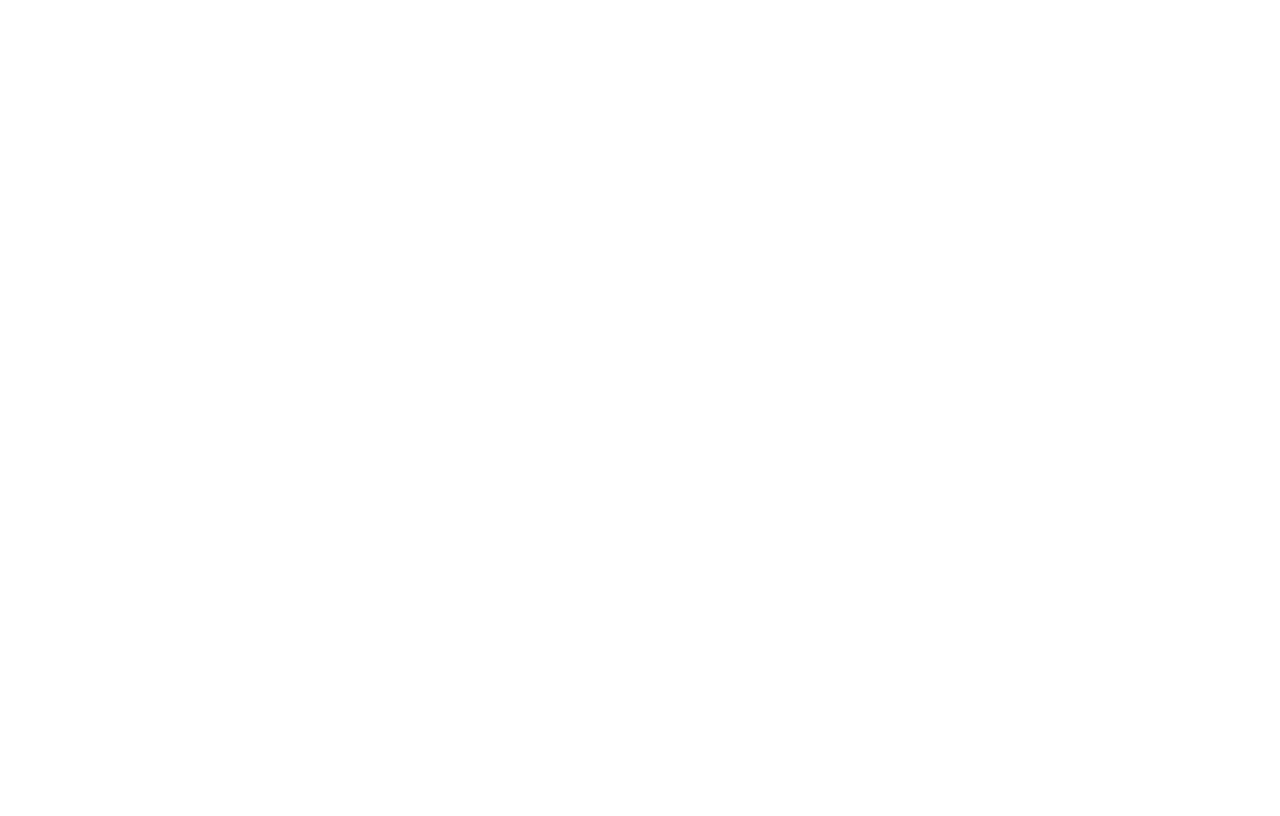
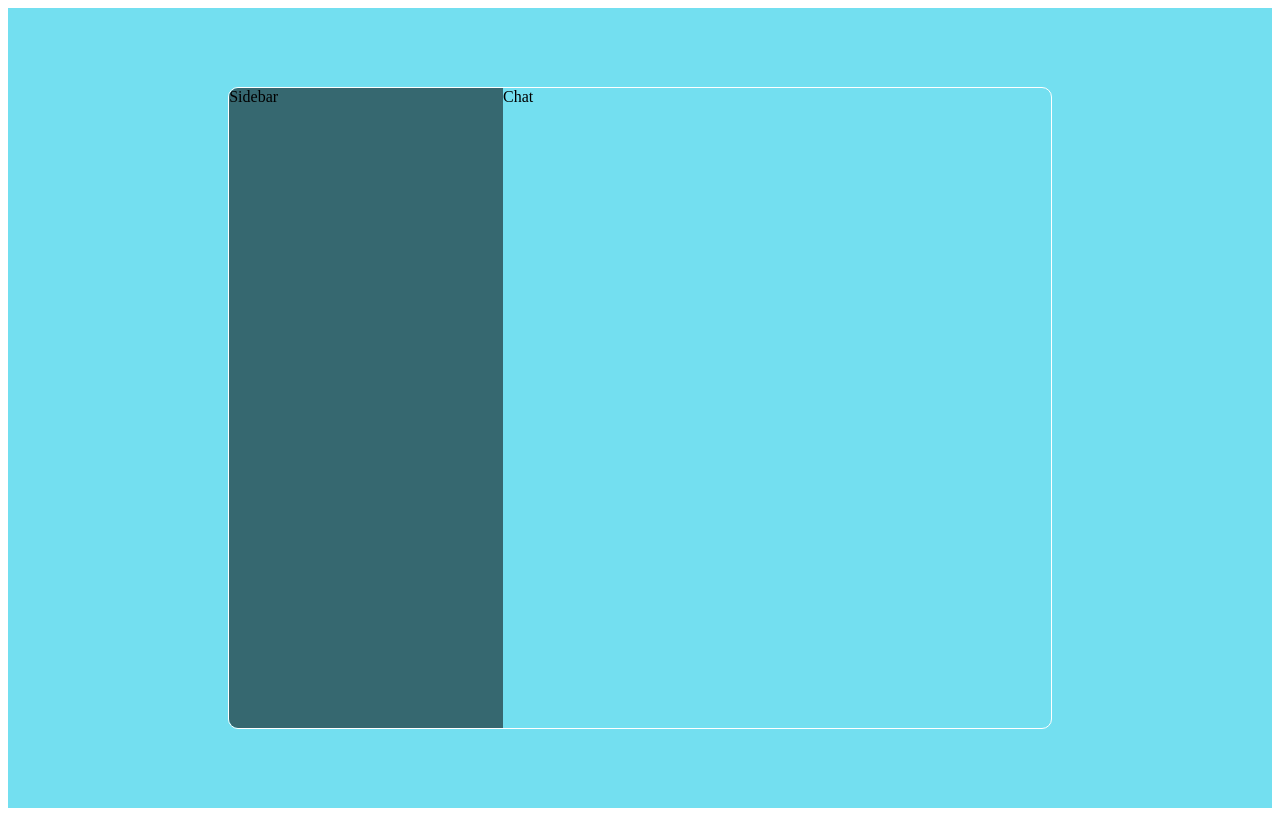
Before and after one commit to Shbucket/chat, a React (Create React App) app: page / in a window 1280 px wide. Built offline with nearby package versions, Linux system fonts and the light colour scheme.

Commit message:
added more styling and functions to files

```diff
--- a/src/components/Chat .jsx
+++ b/src/components/Chat .jsx
@@ -0,0 +1,9 @@
+import React from 'react'
+
+export const Chat  = () => {
+  return (
+    <div className='chat'>Chat </div>
+  )
+}
+
+export default Chat
--- a/src/components/Sidebar.jsx
+++ b/src/components/Sidebar.jsx
@@ -0,0 +1,9 @@
+import React from 'react'
+
+const Sidebar = () => {
+  return (
+    <div className='sidebar'>Sidebar</div>
+  )
+}
+
+export default Sidebar
--- a/src/pages/Home.jsx
+++ b/src/pages/Home.jsx
@@ -1,7 +1,15 @@
 import React from "react";
-
+import Chat from "../components/Chat ";
+import Sidebar from "../components/Sidebar";
 const Home = () => {
-
+return (
+    <div className="home">
+        <div className="container">
+            <Sidebar />
+            <Chat />
+        </div>
+    </div>
+)
 }
 
 export default Home
--- a/src/style.scss
+++ b/src/style.scss
@@ -1,48 +1,48 @@
-.formContainer{
-    background-color: #73DFF0;
+.formContainer {
+  background-color: #73dff0;
   height: 100vh;
   display: flex;
   align-items: center;
   justify-content: center;
-     .formWrapper{
+  .formWrapper {
     background-color: white;
     padding: 20px 60px;
     border-radius: 10px;
     display: flex;
-        flex-direction:column;
+    flex-direction: column;
     gap: 10px;
     align-items: center;
-        .logo{
-            color:#366870;
+    .logo {
+      color: #366870;
       font-weight: bold;
       font-size: 24px;
     }
-        .title{
+    .title {
       color: #366870;
-            font-size:12px;
+      font-size: 12px;
     }
 
-        form{
+    form {
       display: flex;
       flex-direction: column;
       gap: 15px;
-            input{
+      input {
         padding: 15px;
         border: none;
-                width:250px;
-                border-bottom: 1px solid #366870 ;
-                &::placeholder{
-                    color:rgb(175, 175, 175)
+        width: 250px;
+        border-bottom: 1px solid #366870;
+        &::placeholder {
+          color: rgb(175, 175, 175);
         }
       }
-            button{
+      button {
         background-color: #366870;
         color: white;
         padding: 10px;
         border: none;
         cursor: pointer;
       }
-            label{
+      label {
         display: flex;
         align-items: center;
         gap: 10px;
@@ -51,11 +51,33 @@
         cursor: pointer;
       }
     }
-        p{
-            color:#366870;
-            font-size:12px ;
-            margin-top:10px;
-
+    p {
+      color: #366870;
+      font-size: 12px;
+      margin-top: 10px;
     }
   }
 }
+.home {
+  background-color: #73dff0;
+  height: 100vh;
+  display: flex;
+  align-items: center;
+  justify-content: center;
+
+  .container {
+    border: 1px solid white;
+    border-radius: 10px;
+    width: 65%;
+    height: 80%;
+    display: flex;
+    overflow: hidden;
+    .sidebar {
+      flex: 1;
+      background-color: #366870;
+    }
+    .chat {
+      flex: 2;
+    }
+  }
+}
```
Also changed, not shown: src/components/Chats.jsx (+7 -0 lines), src/components/Input.jsx (+7 -0 lines), src/components/Message.jsx (+7 -0 lines), src/components/Navbar.jsx (+7 -0 lines), src/components/Search.jsx (+9 -0 lines). Lines whose indentation alone changed are shown as unchanged.
